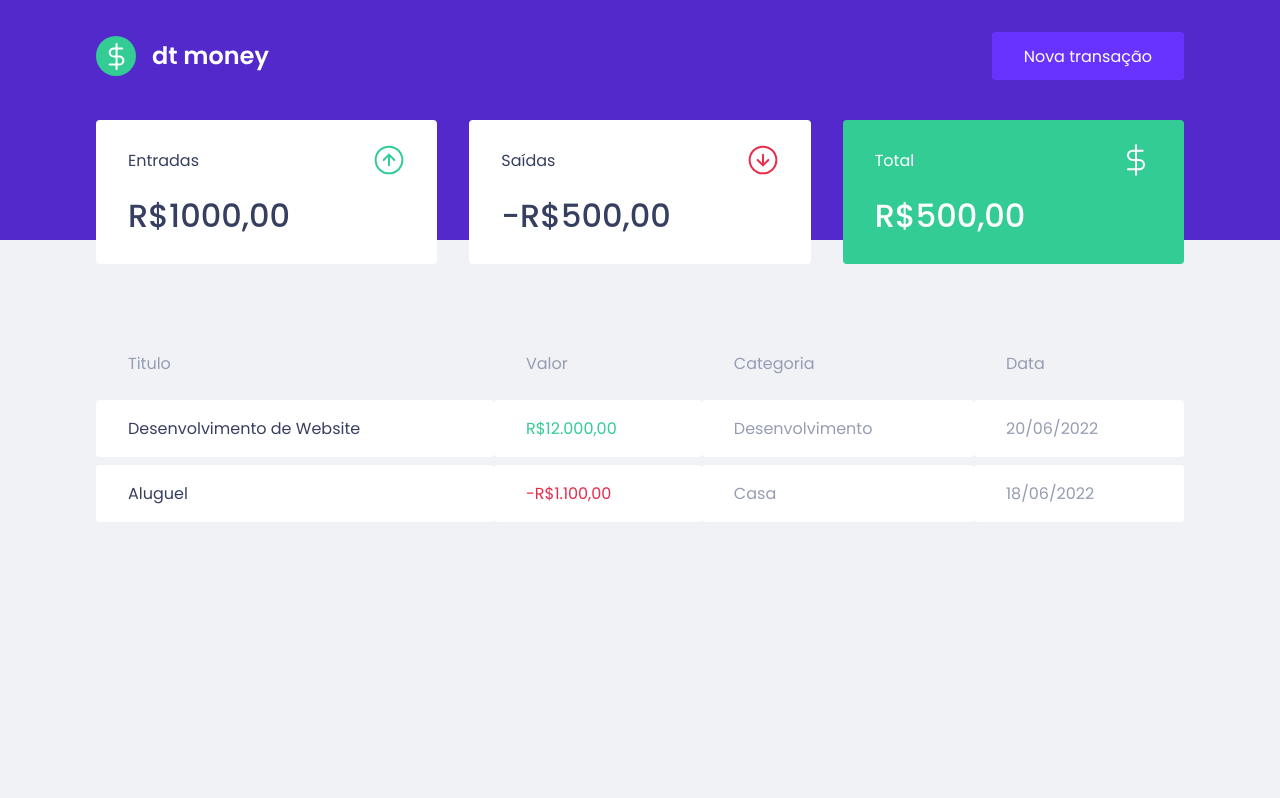
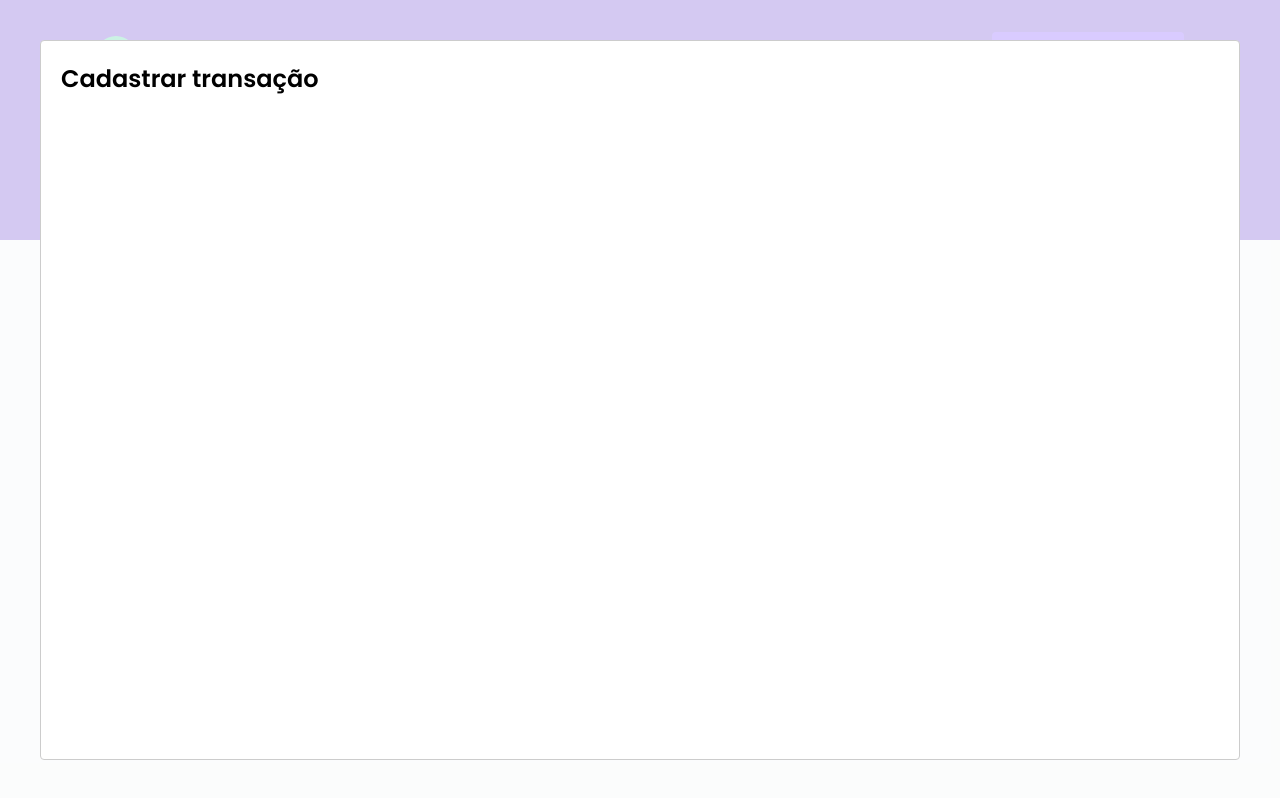
Before and after one commit to SirGuiL/dtmoney, a React (Create React App) app: page / in a window 1280 px wide. Both pictures are taken after a click on the button "Nova transação". Built offline with nearby package versions, Linux system fonts and the light colour scheme; no server answers; what miragejs would draw is missing.

Commit message:
Configurando modal de criação

```diff
--- a/package.json
+++ b/package.json
@@ -7,6 +7,7 @@
     "miragejs": "^0.1.45",
     "react": "^18.2.0",
     "react-dom": "^18.2.0",
+    "react-modal": "^3.15.1",
     "react-scripts": "5.0.1",
     "styled-components": "^5.3.5",
     "web-vitals": "^2.1.0"
@@ -19,6 +20,7 @@
     "@types/node": "^16.7.13",
     "@types/react": "^18.0.0",
     "@types/react-dom": "^18.0.0",
+    "@types/react-modal": "^3.13.1",
     "@types/styled-components": "^5.1.25",
     "typescript": "^4.4.2"
   },
--- a/src/App.tsx
+++ b/src/App.tsx
@@ -1,12 +1,36 @@
+import { useState } from "react";
+import Modal from 'react-modal'
+
 import { Dashboard } from "./components/Dashboard";
 import { Header } from "./components/Header";
+
 import { GlobalStyle } from "./styles/globals";
 
+Modal.setAppElement('#root')
+
 export function App() {
+  const [isNewTransactionModalOpen, setIsNewTransactionModalOpen] =
+  useState(false);
+
+function handleOpenNewTransactionModal() {
+  setIsNewTransactionModalOpen(true);
+}
+
+function handleCloseNewTransactionModal() {
+  setIsNewTransactionModalOpen(false);
+}
+
   return (
     <div className="App">
-      <Header />
+      <Header onOpenNewTransactionModal={handleOpenNewTransactionModal} />
       <Dashboard />
+
+      <Modal
+        isOpen={isNewTransactionModalOpen}
+        onRequestClose={handleCloseNewTransactionModal}
+      >
+        <h2>Cadastrar transação</h2>
+      </Modal>
 
       <GlobalStyle />
     </div>
--- a/src/components/Header/index.tsx
+++ b/src/components/Header/index.tsx
@@ -1,15 +1,20 @@
-import logoImg from "../../assets/logo.svg"
-import { Container, Content } from "./styles"
+import logoImg from "../../assets/logo.svg";
 
-export function Header() {
-    return(
+import { Container, Content } from "./styles";
+
+interface HeaderProps {
+    onOpenNewTransactionModal: () => void;
+}
+
+export function Header({onOpenNewTransactionModal}: HeaderProps) {
+  return (
     <Container>
       <Content>
         <img src={logoImg} alt="dt money" draggable="false" />
-                <button type="button">
+        <button type="button" onClick={onOpenNewTransactionModal}>
           Nova transação
         </button>
       </Content>
     </Container>
-    )
+  );
 }
```
Also changed, not shown: 1 other file (tests, documents, lock files or other folders). Lines whose indentation alone changed are shown as unchanged.
